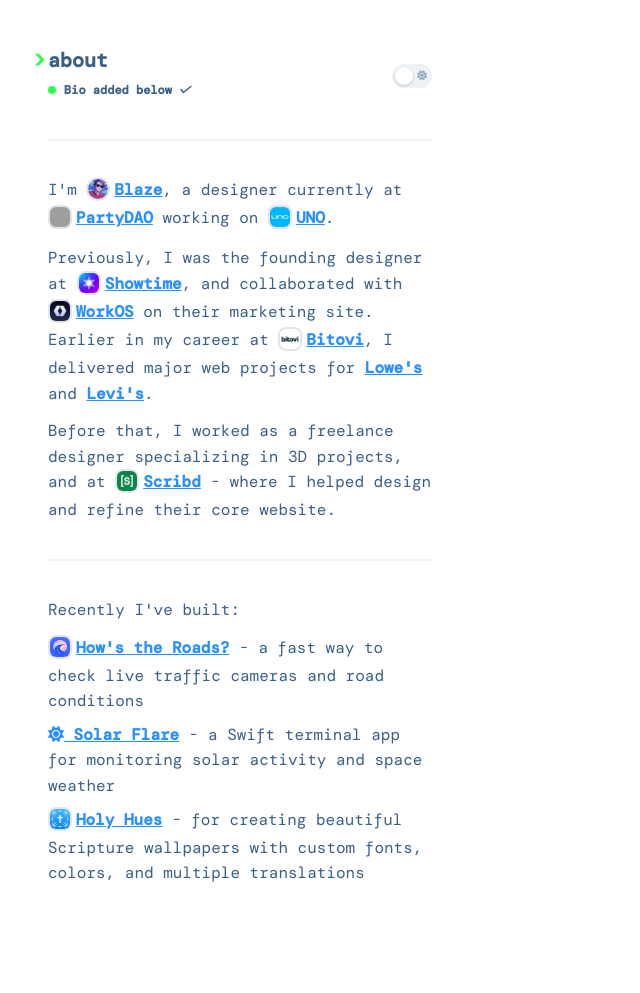
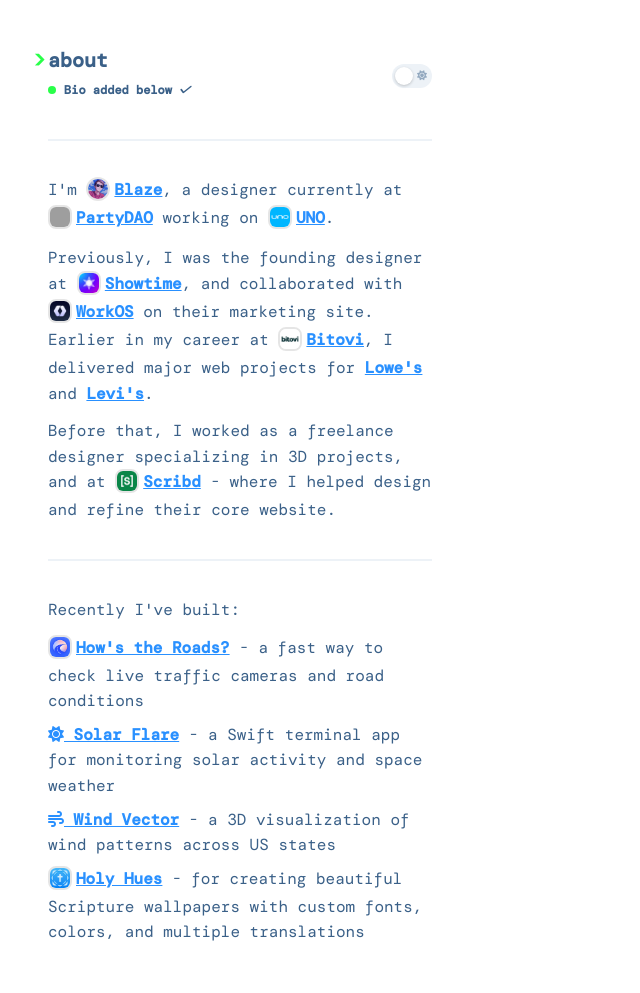
Before and after one commit to 0xblz/blaze-design, a Jekyll site: the page built from index.html, in a window 1280 px wide. Shown: the whole page, without its empty margins (0-640 px from the left). Built offline with Jekyll 4.4.1, drawn with Linux system fonts in a browser that asks for light colours; nearby versions of some CDN libraries; some web fonts are replaced; before the commit the page ends 934 px from its top, so only the background shows below that; grey boxes are pictures that could not be loaded.

Commit message:
add wind vector project
Co-Authored-By: Claude Opus 4.5 <noreply@anthropic.com>

```diff
--- a/index.html
+++ b/index.html
@@ -32,5 +32,6 @@ js: index
 <ul class="projects">
     <li><a href="https://apps.apple.com/us/app/hows-the-roads/id6742173400" target="_blank"><img src="/assets/images/roads.png" alt="How's the Roads?">How's the Roads?</a> - a fast way to check live traffic cameras and road conditions</li>
     <li><a href="https://solarflare.blaze.design" target="_blank"><i class="fa-solid fa-sun"></i> Solar Flare</a> - a Swift terminal app for monitoring solar activity and space weather</li>
+    <li><a href="https://codepen.io/0xblz/full/gbMvBae" target="_blank"><i class="fa-solid fa-wind"></i> Wind Vector</a> - a 3D visualization of wind patterns across US states</li>
     <li><a href="https://apps.apple.com/us/app/holy-hues/id6740889386" target="_blank"><img src="/assets/images/holyhues.png" alt="Holy Hues">Holy Hues</a> - for creating beautiful Scripture wallpapers with custom fonts, colors, and multiple translations</li>
 </ul>
```
